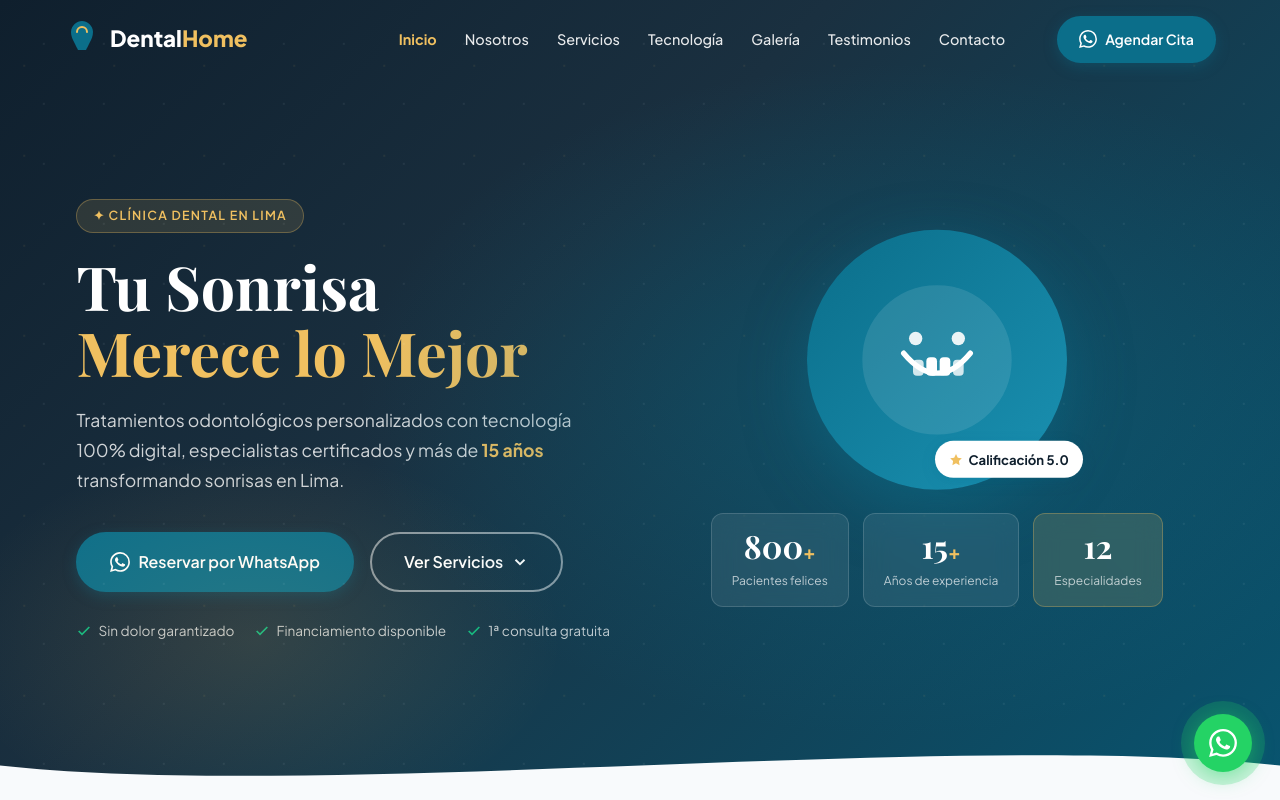
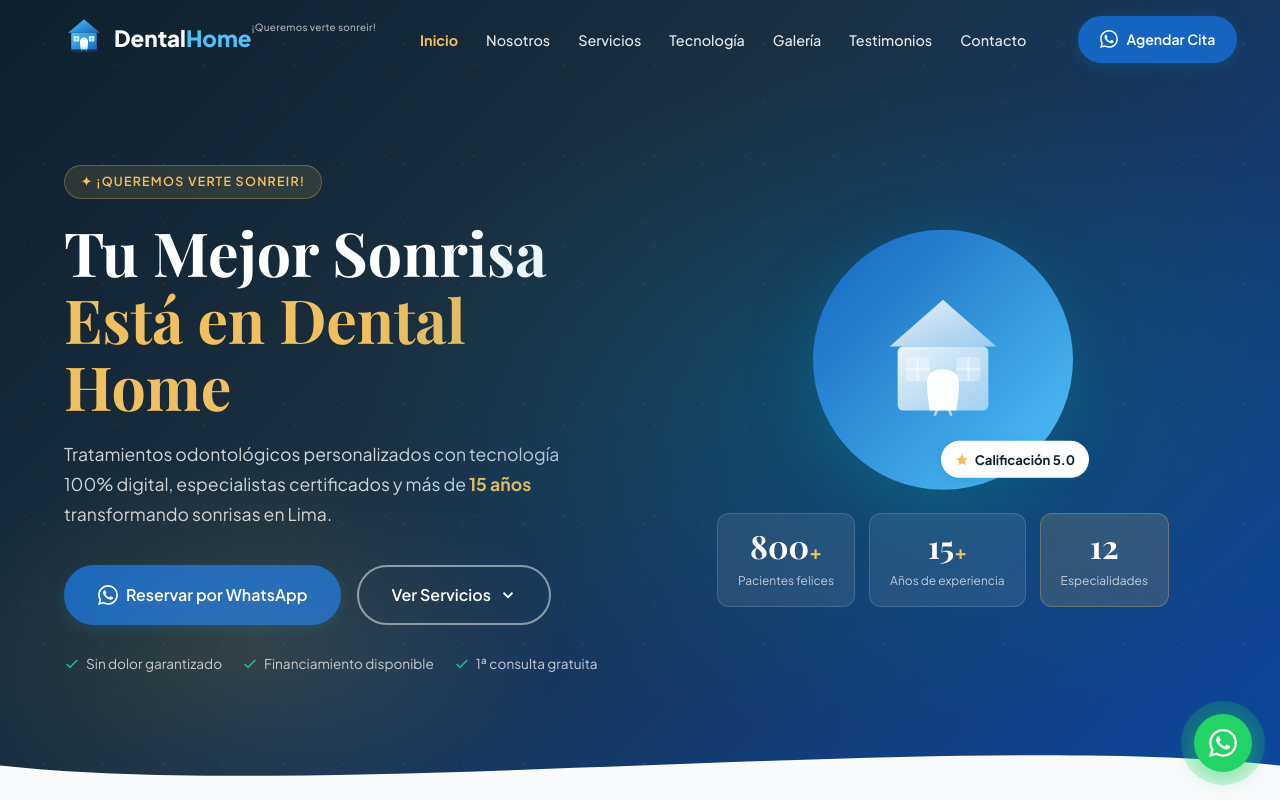
Before and after one commit to edgarimportia/DentalHome2026, a plain HTML site: page index.html in a window 1280 px wide. Shown: the top 800 px of the page. Drawn offline with nearby package versions, Linux system fonts and the light colour scheme; a web font is replaced by a local one.

Commit message:
feat: actualiza logo real casa+diente, tagline oficial y paleta azul de marca

```diff
--- a/css/styles.css
+++ b/css/styles.css
@@ -5,9 +5,9 @@
 
 /* ---- Variables ---- */
 :root {
-  --primary:       #0b6e8a;
-  --primary-dark:  #085570;
-  --primary-light: #1a91b2;
+  --primary:       #1565c0;
+  --primary-dark:  #0d47a1;
+  --primary-light: #4fc3f7;
   --accent:        #f0c060;
   --accent-dark:   #d4a840;
   --dark:          #0f1f2d;
@@ -227,9 +227,21 @@ input, select, textarea { font-family: inherit; }
 .logo-accent {
   font-size: 1.4rem;
   font-weight: 800;
-  color: var(--accent);
+  color: var(--primary-light);
 }
+.logo-tagline {
+  display: block;
+  font-size: 0.62rem;
+  font-weight: 500;
+  color: rgba(255,255,255,.65);
+  letter-spacing: 0.03em;
+  line-height: 1;
+  margin-top: 2px;
+  white-space: nowrap;
+}
+.navbar.scrolled .logo-tagline { color: var(--gray-400); }
 .navbar.scrolled .logo-main { color: var(--dark); }
+.navbar.scrolled .logo-accent { color: var(--primary); }
 
 .navbar__menu { margin-left: auto; }
 .navbar__list {
@@ -1276,6 +1288,15 @@ input, select, textarea { font-family: inherit; }
 .footer__brand { }
 .footer__logo { margin-bottom: 16px; }
 .footer__logo .logo-main { color: var(--white); }
+.footer__logo .logo-accent { color: var(--primary-light); }
+.footer__logo .logo-tagline { color: rgba(255,255,255,.45); }
+.footer__tagline__slogan {
+  font-size: 1rem;
+  font-weight: 700;
+  color: var(--primary-light);
+  margin-bottom: 8px;
+  letter-spacing: 0.02em;
+}
 .footer__tagline {
   font-size: 0.9rem;
   line-height: 1.7;
--- a/index.html
+++ b/index.html
@@ -3,13 +3,13 @@
 <head>
   <meta charset="UTF-8" />
   <meta name="viewport" content="width=device-width, initial-scale=1.0" />
-  <meta name="description" content="Dental Home – Clínica odontológica en Lima. Tratamientos personalizados, tecnología de vanguardia y más de 15 años de experiencia. Agenda tu cita hoy." />
+  <meta name="description" content="Dental Home – ¡Queremos verte sonreir! Clínica odontológica en Lima con especialistas certificados, tecnología digital y atención personalizada. Primera consulta gratis." />
   <meta name="keywords" content="dentista lima, clinica dental, implantes dentales, ortodoncia, blanqueamiento, odontología lima peru" />
-  <meta name="theme-color" content="#0b6e8a" />
+  <meta name="theme-color" content="#1565c0" />
 
   <!-- Open Graph -->
-  <meta property="og:title" content="Dental Home – Tu Sonrisa, Nuestra Pasión" />
-  <meta property="og:description" content="Clínica odontológica en Lima. Tratamientos personalizados con tecnología digital de vanguardia." />
+  <meta property="og:title" content="Dental Home – ¡Queremos Verte Sonreir!" />
+  <meta property="og:description" content="Clínica odontológica en Lima. ¡Queremos verte sonreir! Tratamientos personalizados, tecnología digital y especialistas certificados." />
   <meta property="og:type" content="website" />
   <meta property="og:image" content="img/og-image.jpg" />
 
@@ -67,13 +67,37 @@
     <div class="container navbar__inner">
       <a href="#inicio" class="navbar__logo" aria-label="Dental Home inicio">
         <span class="logo-icon">
-          <svg width="36" height="36" viewBox="0 0 36 36" fill="none" xmlns="http://www.w3.org/2000/svg">
-            <path d="M18 3C13 3 7 7.5 7 14c0 4 1.5 7 3 10 1.5 3 3 6 4 8h8c1-2 2.5-5 4-8 1.5-3 3-6 3-10 0-6.5-6-11-11-11z" fill="#0b6e8a"/>
-            <path d="M13 14c0-2.8 2.2-5 5-5s5 2.2 5 5" stroke="#f0c060" stroke-width="2" stroke-linecap="round"/>
+          <svg width="40" height="40" viewBox="0 0 100 100" fill="none" xmlns="http://www.w3.org/2000/svg">
+            <defs>
+              <linearGradient id="logoGrad" x1="0%" y1="0%" x2="100%" y2="100%">
+                <stop offset="0%" style="stop-color:#4fc3f7"/>
+                <stop offset="100%" style="stop-color:#1565c0"/>
+              </linearGradient>
+            </defs>
+            <!-- Techo de la casa -->
+            <polygon points="50,8 90,42 10,42" fill="url(#logoGrad)"/>
+            <!-- Cuerpo de la casa -->
+            <rect x="18" y="42" width="64" height="42" rx="3" fill="url(#logoGrad)"/>
+            <!-- Diente integrado como puerta -->
+            <path d="M42,84 C42,84 40,72 40,65 C40,58 44,54 50,54 C56,54 60,58 60,65 C60,72 58,84 58,84 Z" fill="white"/>
+            <!-- Raíces del diente -->
+            <path d="M47,78 C47,78 46,85 44,88" stroke="#4fc3f7" stroke-width="2" stroke-linecap="round" fill="none"/>
+            <path d="M53,78 C53,78 54,85 56,88" stroke="#4fc3f7" stroke-width="2" stroke-linecap="round" fill="none"/>
+            <!-- Ventanas -->
+            <rect x="24" y="50" width="14" height="14" rx="2" fill="white" opacity="0.85"/>
+            <rect x="62" y="50" width="14" height="14" rx="2" fill="white" opacity="0.85"/>
+            <!-- Cruces ventanas -->
+            <line x1="31" y1="50" x2="31" y2="64" stroke="#4fc3f7" stroke-width="1.5"/>
+            <line x1="24" y1="57" x2="38" y2="57" stroke="#4fc3f7" stroke-width="1.5"/>
+            <line x1="69" y1="50" x2="69" y2="64" stroke="#4fc3f7" stroke-width="1.5"/>
+            <line x1="62" y1="57" x2="76" y2="57" stroke="#4fc3f7" stroke-width="1.5"/>
+            <!-- Elipse base -->
+            <ellipse cx="50" cy="86" rx="36" ry="5" fill="#1565c0" opacity="0.25"/>
           </svg>
         </span>
         <div class="logo-text">
           <span class="logo-main">Dental</span><span class="logo-accent">Home</span>
+          <span class="logo-tagline">¡Queremos verte sonreir!</span>
         </div>
       </a>
 
@@ -110,10 +134,10 @@
       </div>
       <div class="container hero__content">
         <div class="hero__text reveal">
-          <span class="hero__badge">✦ Clínica Dental en Lima</span>
+          <span class="hero__badge">✦ ¡Queremos verte sonreir!</span>
           <h1 class="hero__title">
-            Tu Sonrisa<br/>
-            <em>Merece lo Mejor</em>
+            Tu Mejor Sonrisa<br/>
+            <em>Está en Dental Home</em>
           </h1>
           <p class="hero__subtitle">
             Tratamientos odontológicos personalizados con tecnología 100% digital,
@@ -149,14 +173,27 @@
           <div class="hero__card-main">
             <div class="hero__smile-icon">
               <svg viewBox="0 0 120 120" fill="none" xmlns="http://www.w3.org/2000/svg">
-                <circle cx="60" cy="60" r="55" fill="white" opacity="0.1" stroke="white" stroke-width="2"/>
-                <path d="M35 55 Q60 85 85 55" stroke="white" stroke-width="4" stroke-linecap="round" fill="none"/>
-                <circle cx="44" cy="44" r="5" fill="white" opacity="0.9"/>
-                <circle cx="76" cy="44" r="5" fill="white" opacity="0.9"/>
-                <rect x="42" y="60" width="8" height="12" rx="3" fill="white" opacity="0.8"/>
-                <rect x="52" y="58" width="8" height="14" rx="3" fill="white"/>
-                <rect x="62" y="58" width="8" height="14" rx="3" fill="white"/>
-                <rect x="72" y="60" width="8" height="12" rx="3" fill="white" opacity="0.8"/>
+                <defs>
+                  <linearGradient id="heroLogoGrad" x1="0%" y1="0%" x2="100%" y2="100%">
+                    <stop offset="0%" style="stop-color:rgba(255,255,255,0.9)"/>
+                    <stop offset="100%" style="stop-color:rgba(255,255,255,0.5)"/>
+                  </linearGradient>
+                </defs>
+                <!-- Techo -->
+                <polygon points="60,15 100,50 20,50" fill="url(#heroLogoGrad)"/>
+                <!-- Cuerpo -->
+                <rect x="26" y="50" width="68" height="48" rx="4" fill="url(#heroLogoGrad)"/>
+                <!-- Diente/puerta -->
+                <path d="M50,98 C50,98 48,86 48,78 C48,71 52,67 60,67 C68,67 72,71 72,78 C72,86 70,98 70,98 Z" fill="white" opacity="0.95"/>
+                <path d="M57,90 C57,90 56,97 54,101" stroke="rgba(255,255,255,0.6)" stroke-width="2" stroke-linecap="round" fill="none"/>
+                <path d="M63,90 C63,90 64,97 66,101" stroke="rgba(255,255,255,0.6)" stroke-width="2" stroke-linecap="round" fill="none"/>
+                <!-- Ventanas -->
+                <rect x="32" y="58" width="18" height="18" rx="3" fill="rgba(255,255,255,0.3)"/>
+                <rect x="70" y="58" width="18" height="18" rx="3" fill="rgba(255,255,255,0.3)"/>
+                <line x1="41" y1="58" x2="41" y2="76" stroke="rgba(255,255,255,0.5)" stroke-width="1.5"/>
+                <line x1="32" y1="67" x2="50" y2="67" stroke="rgba(255,255,255,0.5)" stroke-width="1.5"/>
+                <line x1="79" y1="58" x2="79" y2="76" stroke="rgba(255,255,255,0.5)" stroke-width="1.5"/>
+                <line x1="70" y1="67" x2="88" y2="67" stroke="rgba(255,255,255,0.5)" stroke-width="1.5"/>
               </svg>
             </div>
             <div class="hero__badge-card">
@@ -903,12 +940,32 @@
       <div class="footer__brand">
         <a href="#inicio" class="navbar__logo footer__logo" aria-label="Dental Home">
           <span class="logo-icon">
-            <svg width="32" height="32" viewBox="0 0 36 36" fill="none"><path d="M18 3C13 3 7 7.5 7 14c0 4 1.5 7 3 10 1.5 3 3 6 4 8h8c1-2 2.5-5 4-8 1.5-3 3-6 3-10 0-6.5-6-11-11-11z" fill="#0b6e8a"/><path d="M13 14c0-2.8 2.2-5 5-5s5 2.2 5 5" stroke="#f0c060" stroke-width="2" stroke-linecap="round"/></svg>
+            <svg width="38" height="38" viewBox="0 0 100 100" fill="none" xmlns="http://www.w3.org/2000/svg">
+              <defs>
+                <linearGradient id="logoGradF" x1="0%" y1="0%" x2="100%" y2="100%">
+                  <stop offset="0%" style="stop-color:#4fc3f7"/>
+                  <stop offset="100%" style="stop-color:#1565c0"/>
+                </linearGradient>
+              </defs>
+              <polygon points="50,8 90,42 10,42" fill="url(#logoGradF)"/>
+              <rect x="18" y="42" width="64" height="42" rx="3" fill="url(#logoGradF)"/>
+              <path d="M42,84 C42,84 40,72 40,65 C40,58 44,54 50,54 C56,54 60,58 60,65 C60,72 58,84 58,84 Z" fill="white"/>
+              <path d="M47,78 C47,78 46,85 44,88" stroke="#4fc3f7" stroke-width="2" stroke-linecap="round" fill="none"/>
+              <path d="M53,78 C53,78 54,85 56,88" stroke="#4fc3f7" stroke-width="2" stroke-linecap="round" fill="none"/>
+              <rect x="24" y="50" width="14" height="14" rx="2" fill="white" opacity="0.85"/>
+              <rect x="62" y="50" width="14" height="14" rx="2" fill="white" opacity="0.85"/>
+              <line x1="31" y1="50" x2="31" y2="64" stroke="#4fc3f7" stroke-width="1.5"/>
+              <line x1="24" y1="57" x2="38" y2="57" stroke="#4fc3f7" stroke-width="1.5"/>
+              <line x1="69" y1="50" x2="69" y2="64" stroke="#4fc3f7" stroke-width="1.5"/>
+              <line x1="62" y1="57" x2="76" y2="57" stroke="#4fc3f7" stroke-width="1.5"/>
+            </svg>
           </span>
           <div class="logo-text">
             <span class="logo-main">Dental</span><span class="logo-accent">Home</span>
+            <span class="logo-tagline">¡Queremos verte sonreir!</span>
           </div>
         </a>
+        <p class="footer__tagline__slogan">¡Queremos verte sonreir!</p>
         <p class="footer__tagline">Tu salud bucal, nuestra misión. Tecnología, experiencia y atención personalizada para toda la familia.</p>
       </div>
 
```
